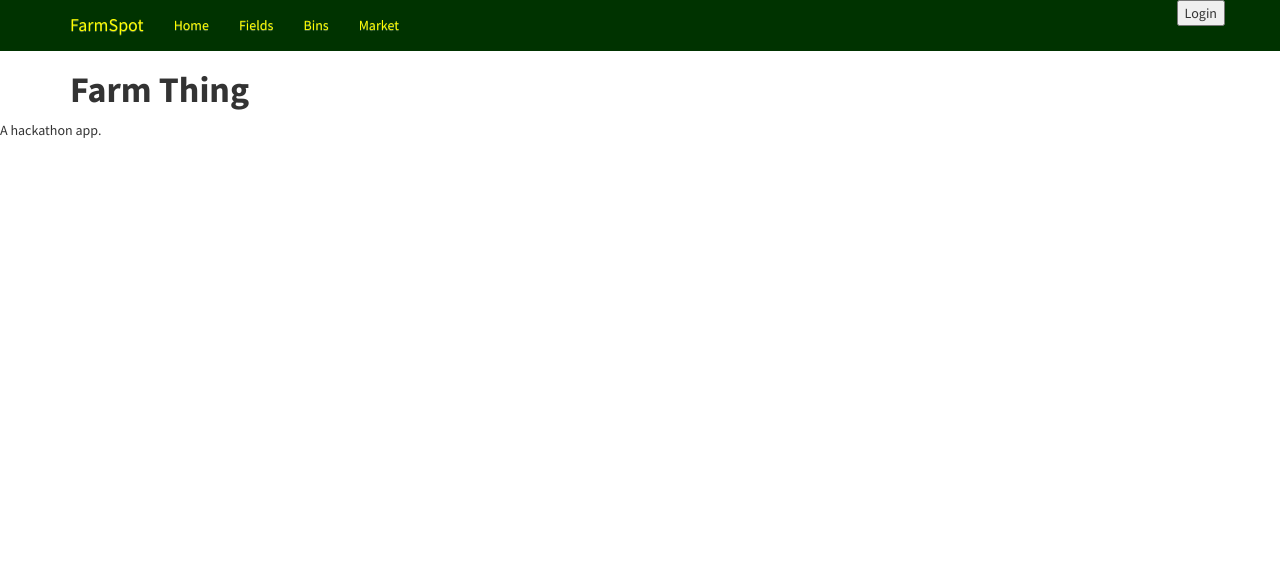
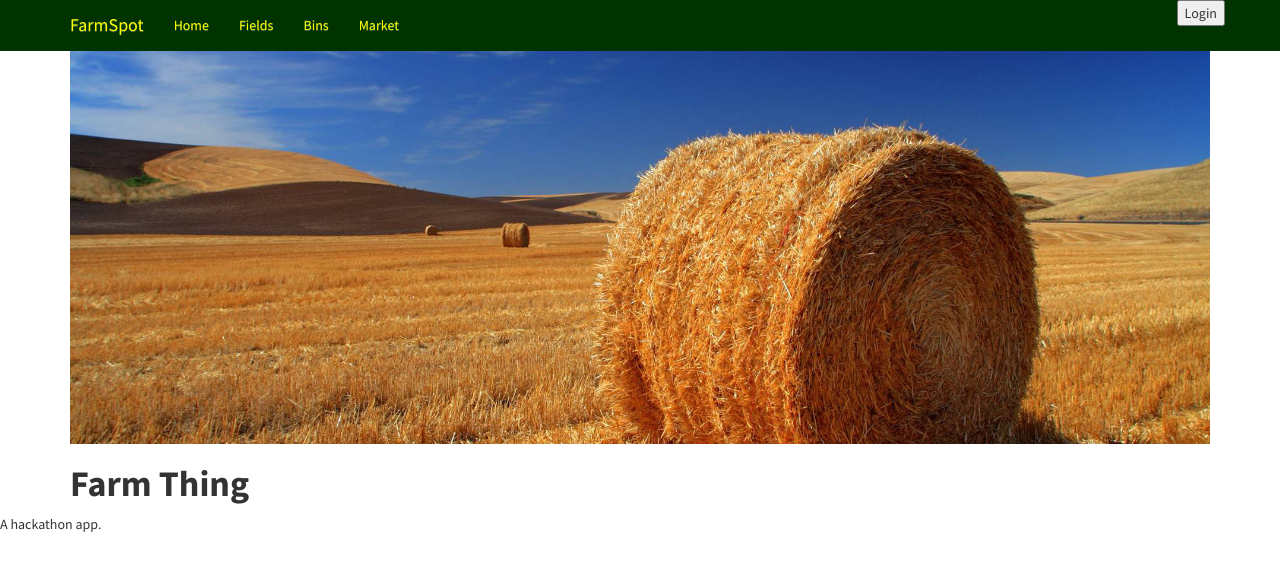
Before and after one commit to IPPETAD/agrilytics, a Flask app: page / in a window 1280 px wide. Shown: the top 571 px of the page. Run offline with Flask 2, Linux system fonts and the light colour scheme; some libraries are stand-ins or nearby versions.

Commit message:
Updating home screen. There's a cool new banner in place now!

```diff
--- a/farm/static/styles.css
+++ b/farm/static/styles.css
@@ -28,3 +28,7 @@ h1{
 	background: #ff0;
 	color: #000;
 }
+
+.banner {
+    max-width: 100%;
+}
--- a/farm/templates/home.html
+++ b/farm/templates/home.html
@@ -10,7 +10,7 @@
 {% endblock %}
 
 {% block content %}
-
+<img class="banner" src="/static/field.jpg"/>
 <h1>Farm Thing</h1>
 
 {% endblock %}
--- a/farm/templates/marketplace.html
+++ b/farm/templates/marketplace.html
@@ -38,6 +38,7 @@
         <p>Tonnes: {{offer.tonnes}}</p>
         <p>User: {{offer.user}}</p>
         <p>Price: {{offer.price}}</p>
+        <button onclick="alert('Contact User');">Contact</button>
     </div>
 {% endfor %}
 
```
Also changed, not shown: farm/static/field.jpg (added).
